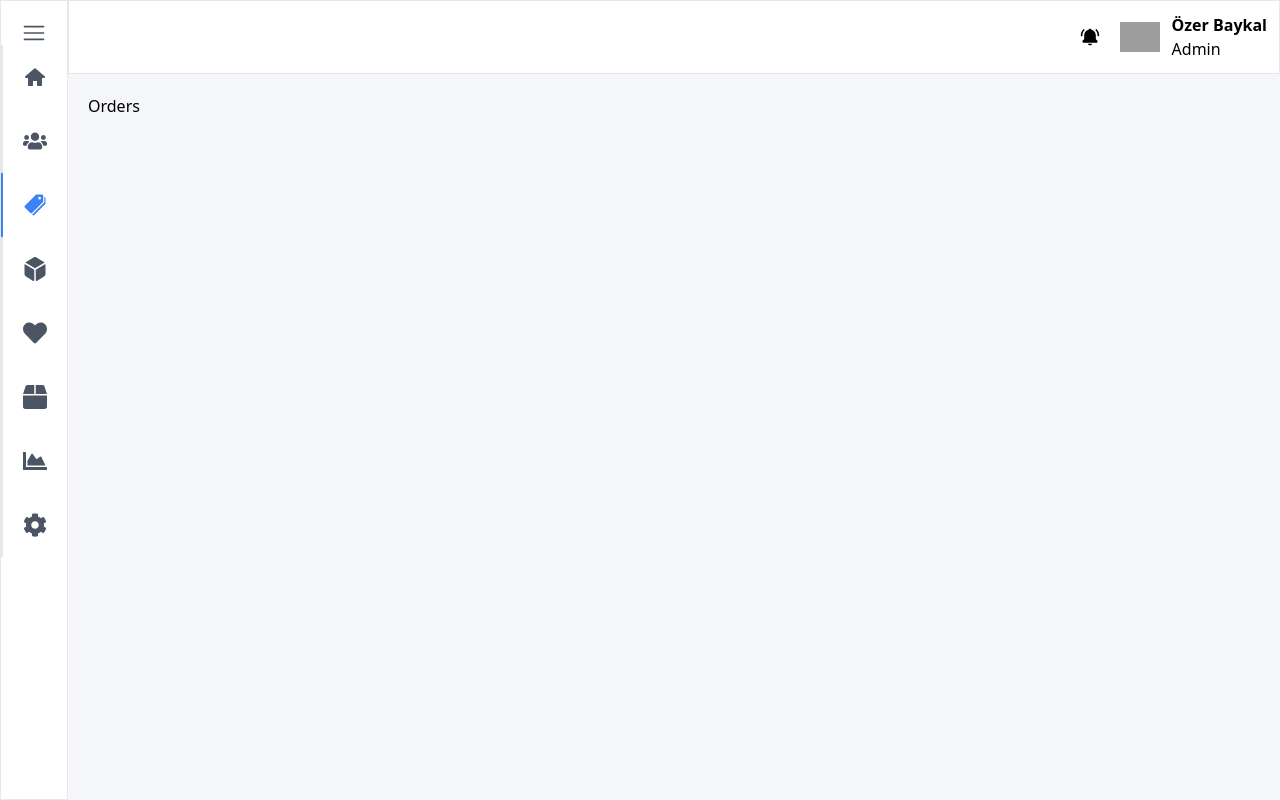
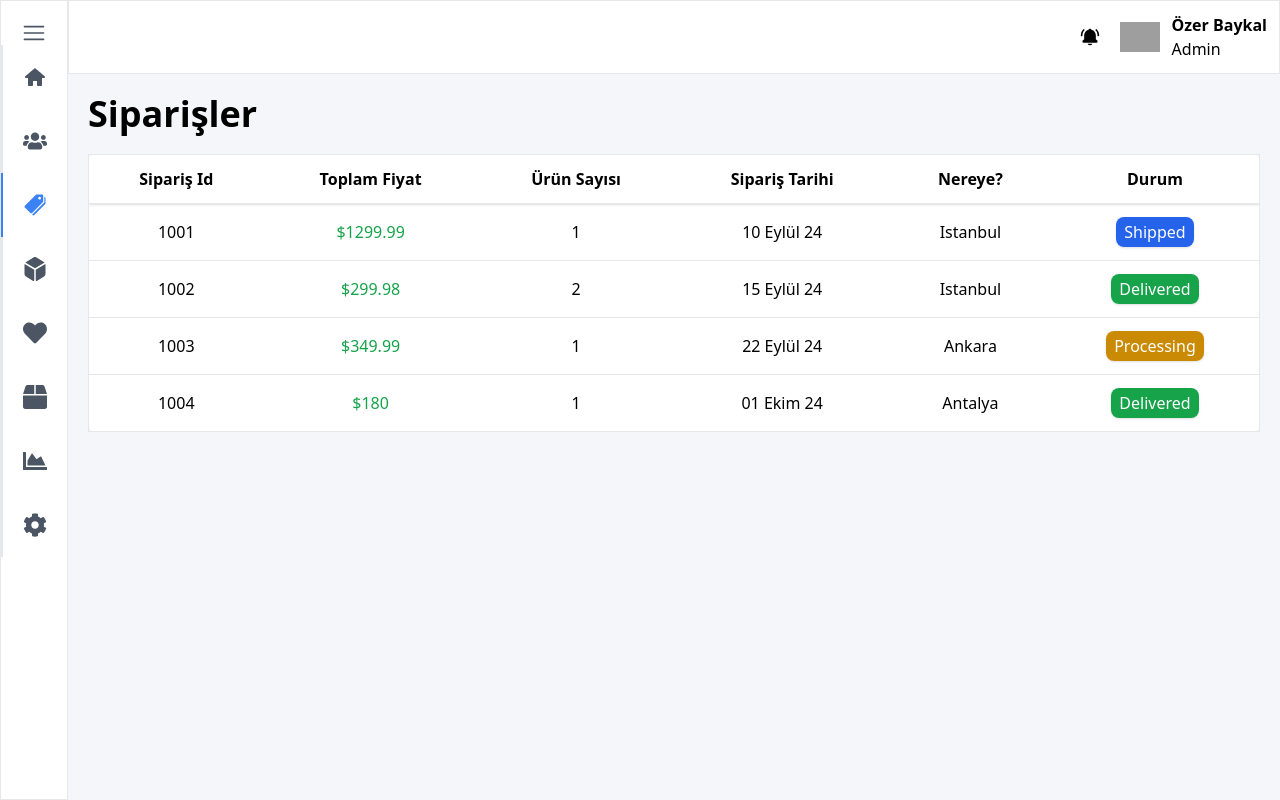
Before and after one commit to ozerbaykal/dashboard-next-js, a Next.js app: page /orders in a window 1280 px wide. Built offline with nearby package versions, Linux system fonts and the light colour scheme; data requests are answered from the project's data file; grey boxes are pictures that could not be loaded.

Commit message:
orders page

```diff
--- a/app/(pages)/orders/page.tsx
+++ b/app/(pages)/orders/page.tsx
@@ -1,8 +1,67 @@
+import Loader from "@/components/loaders/Loader"
+import TableContainer from "@/components/table/TableContainer"
+import Title from "@/components/title"
+import { getOrders } from "@/utils/api"
+import { Suspense } from "react"
 
 const Orders = () => {
     return (
-        <div>Orders</div>
+        <div>
+            <Title>Siparişler</Title>
+
+            <Suspense fallback={<Loader />}>
+                <List />
+
+            </Suspense>
+        </div>
     )
 }
 
+const List = async () => {
+    const data = await getOrders()
+
+    const colors = {
+        Shipped: "bg-blue-600",
+        Delivered: "bg-green-600",
+        Processing: "bg-yellow-600"
+    }
+
+    return (
+        <TableContainer>
+            <thead className="border-b shadow">
+                <tr>
+                    <th className="py-3">Sipariş Id</th>
+                    <th> Toplam Fiyat</th>
+                    <th>Ürün Sayısı</th>
+                    <th> Sipariş Tarihi</th>
+                    <th> Nereye?</th>
+                    <th> Durum</th>
+                </tr>
+            </thead>
+            <tbody>
+                {
+                    data.map((order, key) => (
+                        <tr key={key}>
+                            <td>{order.order_id}</td>
+                            <td className="text-green-600">${order.total_price}</td>
+                            <td >{order.items.reduce((a, b) => a + b.quantity, 0)}</td>
+                            <td className="whitespace-nowrap">{new Date(order.order_date).toLocaleDateString("tr", { day: "2-digit", month: "long", year: "2-digit" })}</td>
+                            <td>{order.shipping_address.city}</td>
+                            <td >
+                                <span className={`${colors[order.status]} px-2 py-1 rounded-lg text-white shadow`}>{order.status}</span>
+                            </td>
+                        </tr>
+
+                    ))
+                }
+            </tbody>
+
+
+
+
+        </TableContainer>
+    )
+
+}
+
 export default Orders
--- a/app/(pages)/users/modal.tsx
+++ b/app/(pages)/users/modal.tsx
@@ -6,6 +6,7 @@ const Modal = async ({ id }: { id: string }) => {
 
     const data = await getUserById(id)
 
+    //ekrana basılacak olan modalın alanlarından bir dizi oluşturduk(kod tekrarı olmaması için)
     const fields = [
         {
             label: "Email",
@@ -50,7 +51,7 @@ const Modal = async ({ id }: { id: string }) => {
 
     return (
         <div className="fixed bg-black inset-0 z-[99] bg-opacity-50 grid place-items-center">
-            <div className="bg-white rounded-lg px-8 py-6 ">
+            <div className="bg-white rounded-lg px-8 py-6 pb-16">
 
 
                 <div className="flex justify-end ">
--- a/app/assets/styles/globals.css
+++ b/app/assets/styles/globals.css
@@ -15,3 +15,15 @@
         display: block;
     }
 }
+
+@layer base {
+
+    td,
+    th {
+        @apply px-6;
+    }
+
+    td {
+        @apply py-4 border-b text-center;
+    }
+}
--- /dev/null
+++ b/app/components/table/TableContainer.tsx
@@ -0,0 +1,18 @@
+import React from 'react'
+
+const TableContainer = ({ children }: { children: JSX.Element | JSX.Element[] }) => {
+    return (
+        <div className="relative w-full overflow-x-auto mt-5">
+            <table className="border shadow bg-white w-full rounded-md ">
+                {children}
+
+            </table>
+
+
+
+
+        </div>
+    )
+}
+
+export default TableContainer
--- a/app/components/table/index.tsx
+++ b/app/components/table/index.tsx
@@ -2,21 +2,21 @@ import { getUsers } from "@/utils/api";
 import DeleteButton from "./DeleteButton";
 import { FaEye } from "react-icons/fa";
 import Link from "next/link";
+import TableContainer from "./TableContainer";
 
 const Table = async () => {
     const data = await getUsers();
 
     return (
-        <div className="relative w-full overflow-x-auto">
-            <table className="border shadow bg-white w-full rounded-md ">
+        <TableContainer >
             <thead >
                 <tr className="border-b shadow ">
-                        <th className="py-4 px-4 ">#</th>
-                        <th className="px-3">İsim</th>
-                        <th className="px-3">Eposta</th>
-                        <th className="px-3">Ülke</th>
-                        <th className="px-3">Şehir</th>
-                        <th className="px-3">Eylem</th>
+                    <th className="py-4 ">#</th>
+                    <th>İsim</th>
+                    <th>Eposta</th>
+                    <th>Ülke</th>
+                    <th>Şehir</th>
+                    <th>Eylem</th>
                 </tr>
             </thead>
 
@@ -24,11 +24,11 @@ const Table = async () => {
                 {
                     data.map((user, key) => (
                         <tr key={user.id} className="border-b" >
-                                <td className="py-8 px-4">{key}</td>
-                                <td className="py-8 px-4" >{user.name}</td>
-                                <td className="py-8 px-4">{user.email}</td>
-                                <td className="py-8 px-4">  {user.address.country}</td>
-                                <td className="py-8 px-4" >{user.address.city}</td>
+                            <td className="py-8 ">{key}</td>
+                            <td  >{user.name}</td>
+                            <td>{user.email}</td>
+                            <td >  {user.address.country}</td>
+                            <td  >{user.address.city}</td>
                             <td className="flex justify-center py-8 gap-2 ">
                                 <Link href={`?show=${user.id}`} className="border shadow p-2 rounded-md hover:shadow-lg hover:bg-gray-200 transition"><FaEye /></Link>
                                 <DeleteButton id={user.id} />
@@ -39,8 +39,9 @@ const Table = async () => {
                 }
 
             </tbody>
-            </table>
-        </div>
+        </TableContainer>
+
+
     )
 }
 
--- a/app/types.ts
+++ b/app/types.ts
@@ -2,7 +2,7 @@ export type Order = {
   order_id: number;
   user_id: number;
   order_date: string;
-  status: "Shipped " | "Deliverd" | "Processing";
+  status: "Shipped" | "Delivered" | "Processing";
   total_price: number;
   shipping_address: {
     street: string;
--- a/app/utils/api.tsx
+++ b/app/utils/api.tsx
@@ -164,3 +164,9 @@ export const getUserById = async (id: string): Promise<User> => {
     }
 
 }
+
+export const getValues = async () => {
+    const orderData = await getOrders();
+    const userData = await getUsers();
+    const productData = await getProducts();
+}
```
Lines whose indentation alone changed are shown as unchanged.
